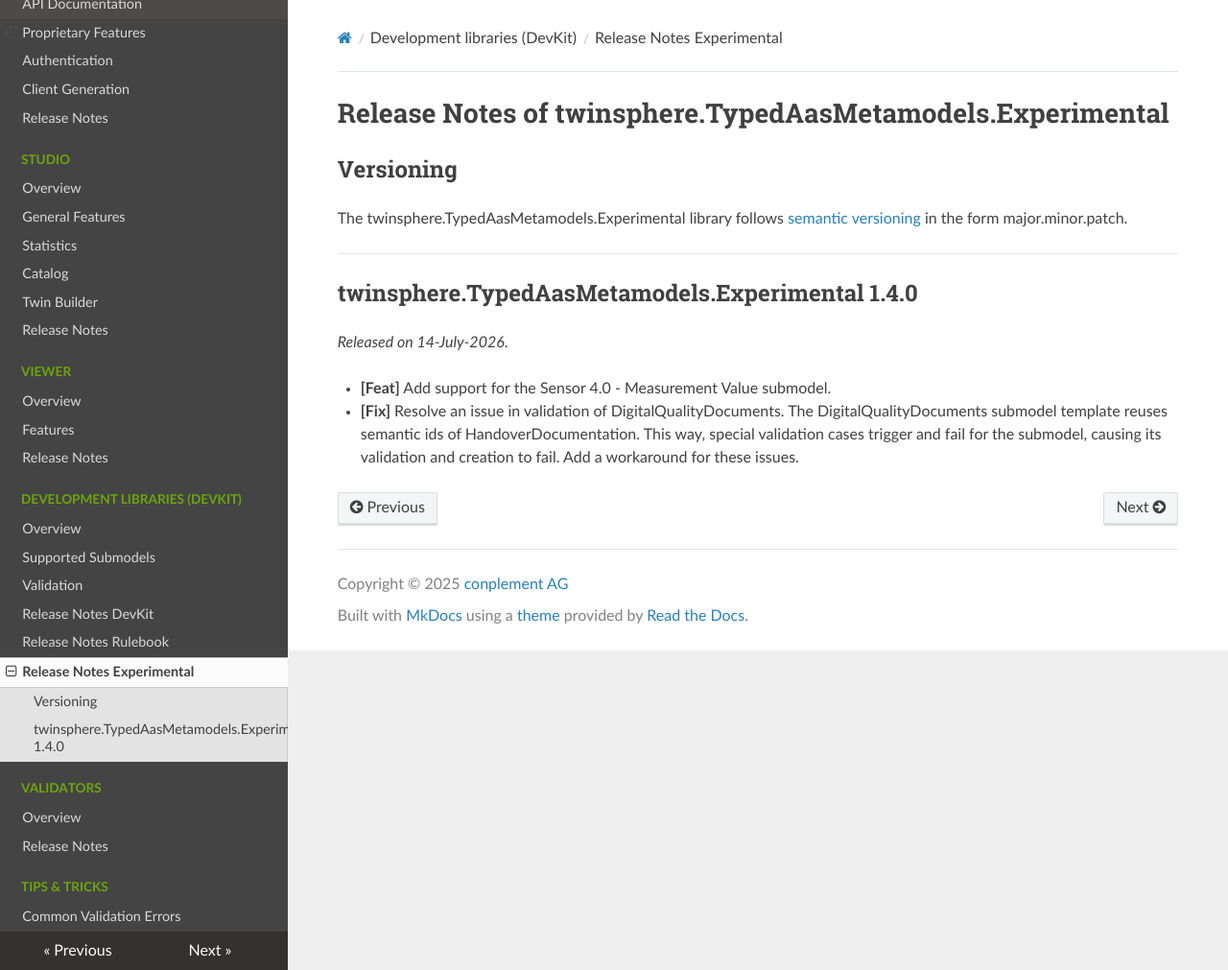
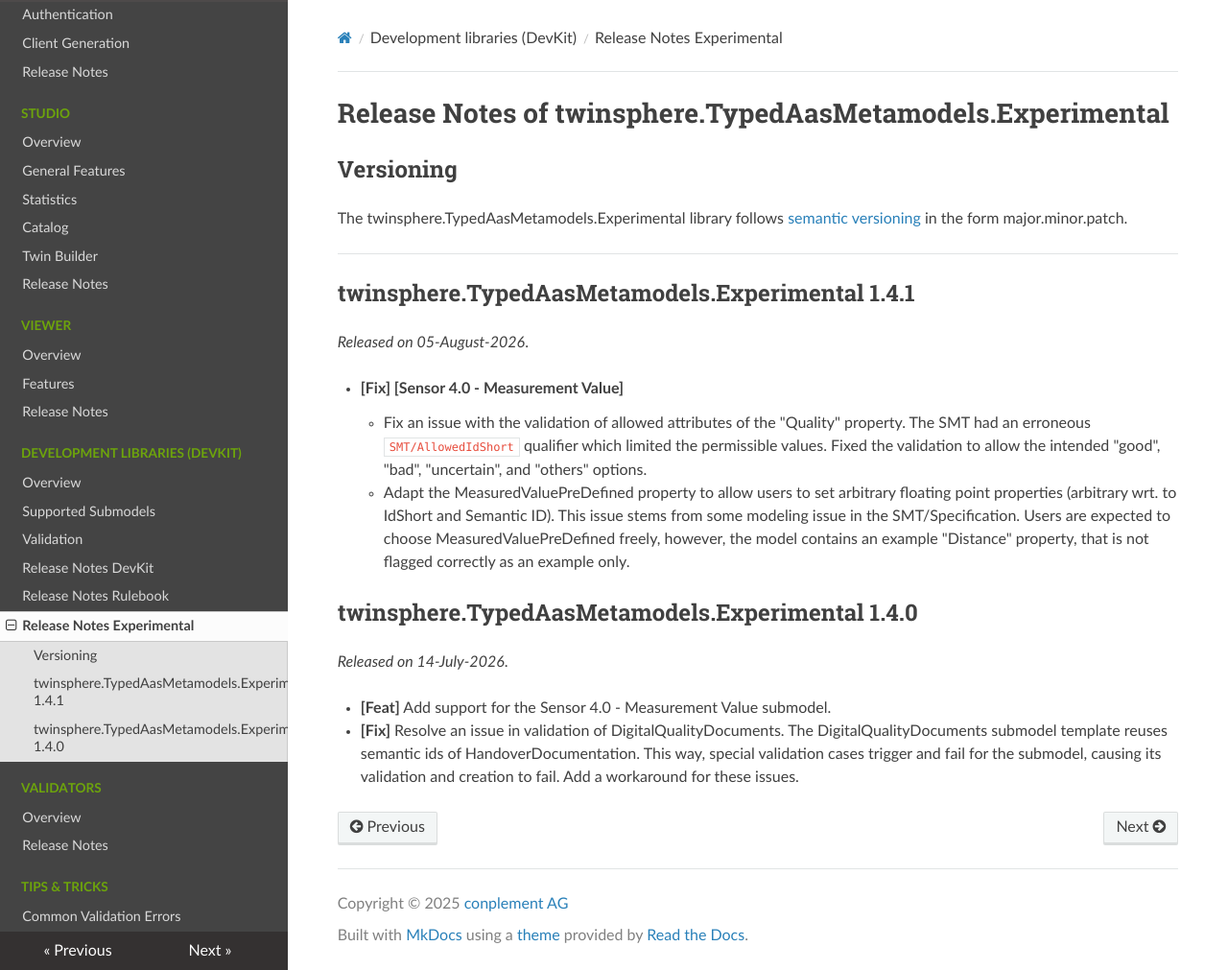
Before and after one commit to twinsphere/twinsphere.github.io, an MkDocs documentation site: the page built from docs/typed-aas-metamodels-experimental-release_notes.md, in a window 1280 px wide and 1011 px high. Shown: the whole window at 96% size. Built offline with MkDocs 1.6.1, drawn with Linux system fonts in a browser that asks for light colours; nearby versions of some CDN libraries.

Commit message:
feat(tam): add experimental 1.4.1 release notes

```diff
--- a/docs/typed-aas-metamodels-experimental-release_notes.md
+++ b/docs/typed-aas-metamodels-experimental-release_notes.md
@@ -9,6 +9,19 @@
 
 <!--markdownlint-disable no-emphasis-as-heading -->
 
+## twinsphere.TypedAasMetamodels.Experimental 1.4.1
+
+*Released on 05-August-2026*.
+
+- **[Fix] [Sensor 4.0 - Measurement Value]**
+    - Fix an issue with the validation of allowed attributes of the "Quality" property. The SMT had an erroneous
+      `SMT/AllowedIdShort` qualifier which limited the permissible values. Fixed the validation to allow the intended
+      "good", "bad", "uncertain", and "others" options.
+    - Adapt the MeasuredValuePreDefined property to allow users to set arbitrary floating point properties (arbitrary
+      wrt. to IdShort and Semantic ID). This issue stems from some modeling issue in the SMT/Specification. Users are
+      expected to choose MeasuredValuePreDefined freely, however, the model contains an example "Distance" property,
+      that is not flagged correctly as an example only.
+
 ## twinsphere.TypedAasMetamodels.Experimental 1.4.0
 
 *Released on 14-July-2026*.
```
